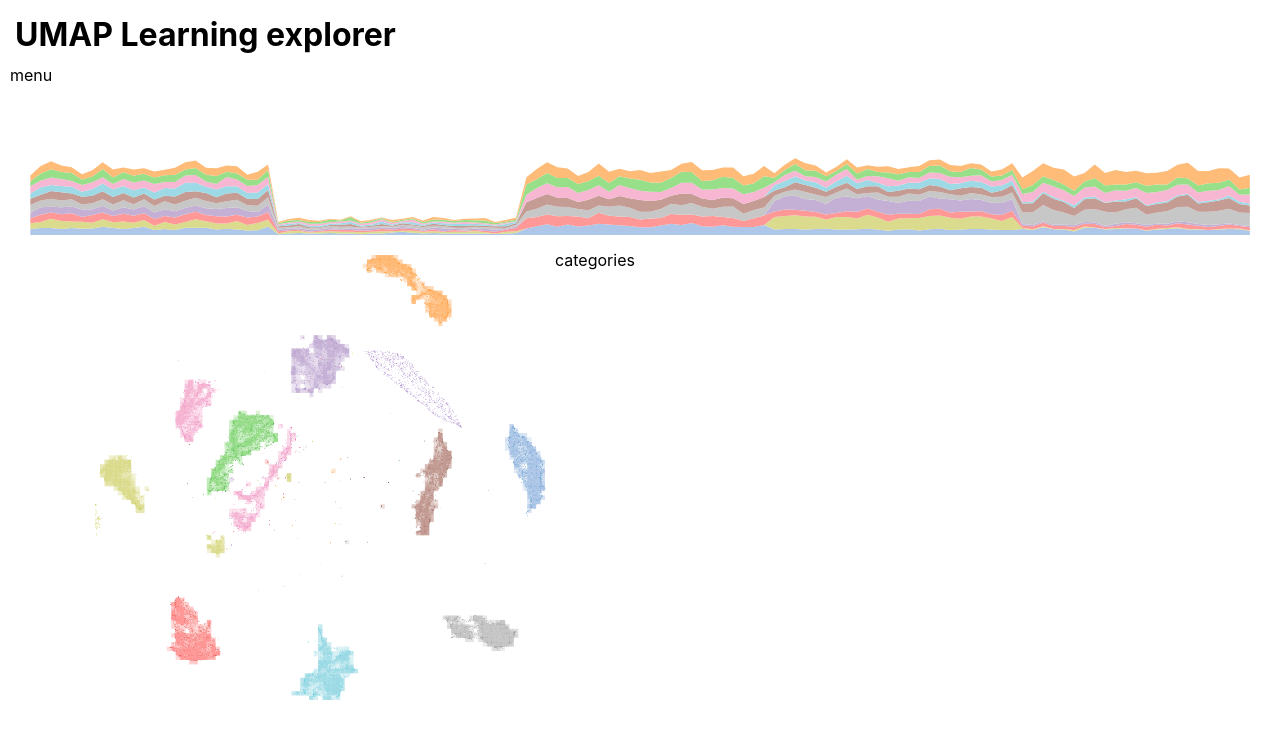
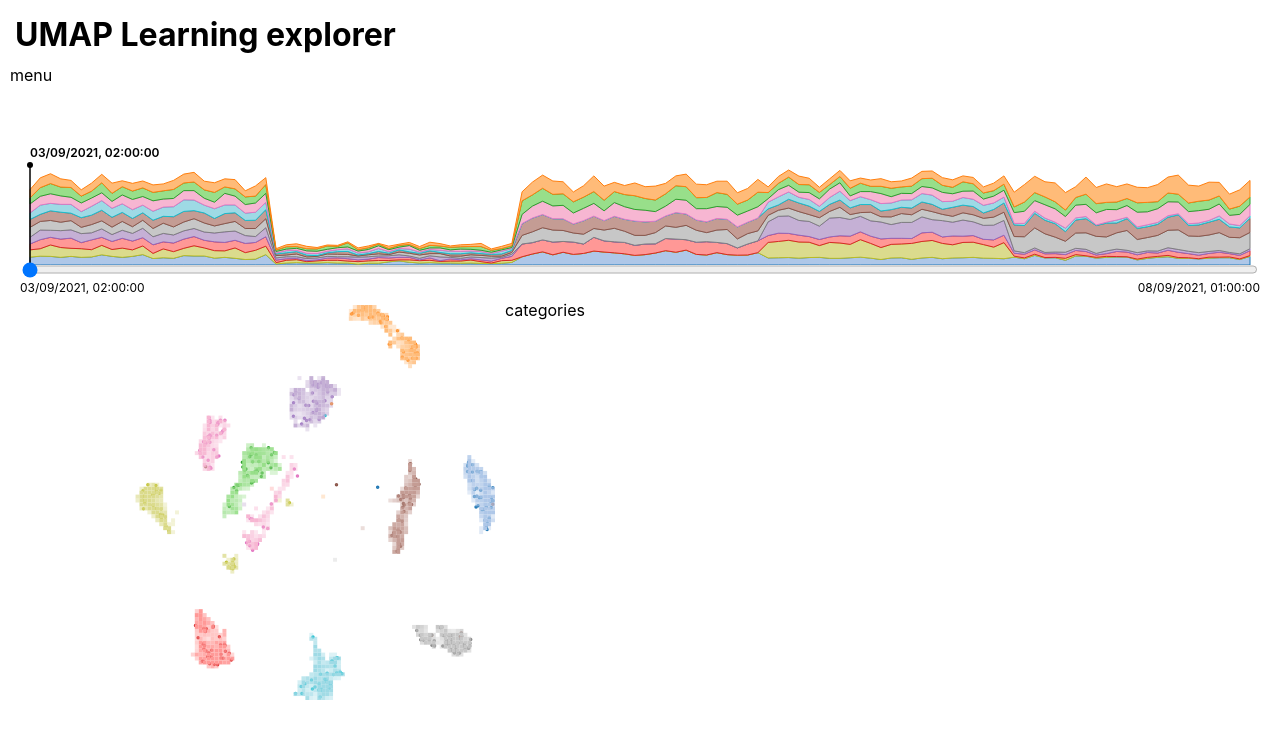
Before and after one commit to adammertel/umap-prediction-visualizer, a React (Create React App) app: page / in a window 1280 px wide. Shown: the top 738 px of the page. Built offline with nearby package versions, Linux system fonts and the light colour scheme.

Commit message:
Handle filtering by date

```diff
--- a/src/containers/dataloader.tsx
+++ b/src/containers/dataloader.tsx
@@ -1,6 +1,6 @@
 import React, { useEffect, useState } from "react";
 import { useRecoilState, useRecoilValue, useSetRecoilState } from "recoil";
-import { SDataLiv, SDataRef } from "../state";
+import { SDataLiv, SDataRef, STimeExtent, STimeSelection } from "../state";
 import * as d3 from "d3";
 
 interface IDataLoaderProps {}
@@ -12,27 +12,41 @@ export const DataLoader: React.FunctionComponent<IDataLoaderProps> = ({}) => {
   const setDataRef = useSetRecoilState(SDataRef);
   const setDataLiv = useSetRecoilState(SDataLiv);
 
+  const setTimeSelection = useSetRecoilState(STimeSelection);
+
   useEffect(() => {
     console.log("loading data");
     d3.csv(process.env.PUBLIC_URL + "/live.csv").then((data: any) => {
-      setDataLiv(
-        data.map((d: any) => {
+      const parsedData = data.map((d: any) => {
         const dParts = d.timestamp.split(" ");
 
         const dYear = dParts[0].split("-")[2];
-          const dMonth = dParts[0].split("-")[1];
-          const dDay = dParts[0].split("-")[0];
+        const dMonth = parseInt(dParts[0].split("-")[1]) - 1;
+        const dDay = parseInt(dParts[0].split("-")[0]);
 
-          const dHour = dParts[1].split(":")[0];
-          const dMinutes = dParts[1].split(":")[1];
+        const dHour = parseInt(dParts[1].split(":")[0]);
+        const dMinutes = parseInt(dParts[1].split(":")[1]);
+        const dSeconds = parseFloat(dParts[1].split(":")[2]);
+
+        const date = new Date(dYear, dMonth, dDay, dHour, 0, 0);
         return {
           x: parseFloat(d["0"]),
           y: parseFloat(d["1"]),
           cat: d["prediction"],
-            date: new Date(dYear, dMonth, dDay, dHour, dMinutes),
+          date: date,
         };
-        })
+      });
+
+      const minDate = new Date(
+        Math.min(...parsedData.map((d: any) => d.date.getTime()))
       );
+      const maxDate = new Date(
+        Math.max(...parsedData.map((d: any) => d.date.getTime()))
+      );
+
+      setTimeSelection(minDate);
+      setDataLiv(parsedData);
+
       setLoadedRef(true);
     });
     d3.csv(process.env.PUBLIC_URL + "/reference.csv").then((data: any) => {
--- a/src/containers/scatter.tsx
+++ b/src/containers/scatter.tsx
@@ -2,7 +2,8 @@ import React, { useEffect, useMemo, useRef } from "react";
 import { useRecoilState, useRecoilValue } from "recoil";
 import {
   SDataCategories,
-  SDataLivFiltered,
+  SDataLivExtent,
+  SDataLivSelected,
   SDataRef,
   SDataRefExtent,
   SSizesScatter,
@@ -17,11 +18,11 @@ interface IScatterProps {}
 
 export const Scatter: React.FunctionComponent<IScatterProps> = ({}) => {
   const containerSizes = useRecoilValue(SSizesScatter);
-  const dataExtent = useRecoilValue(SDataRefExtent);
+  const dataExtent = useRecoilValue(SDataLivExtent);
   const dataCategories = useRecoilValue(SDataCategories);
 
   const refData = useRecoilValue(SDataRef);
-  const livData = useRecoilValue(SDataLivFiltered);
+  const filteredData = useRecoilValue(SDataLivSelected);
 
   const histSize = 80;
   const histM = 5;
@@ -30,14 +31,6 @@ export const Scatter: React.FunctionComponent<IScatterProps> = ({}) => {
   const refChart = useRef<SVGSVGElement | null>(null);
   const refHistX = useRef<SVGSVGElement | null>(null);
   const refHistY = useRef<SVGSVGElement | null>(null);
-
-  const svgChartEl = useMemo(() => {
-    const svg = d3.select(refChart.current);
-    if (svg) {
-      svg.selectAll("*").remove();
-    }
-    return svg;
-  }, [refChart]);
 
   const scatterSize = useMemo(() => {
     return [
@@ -195,27 +188,27 @@ export const Scatter: React.FunctionComponent<IScatterProps> = ({}) => {
 
     if (svgEl && canvasReady && dataReady) {
       //console.log(scatterSize);
+      svgEl.selectAll(".points-wrapper").remove();
+
       const pointsEl = svgEl.append("g").attr("class", "points-wrapper");
-
-      svgChartEl.selectAll(".points-wrapper").remove();
       console.log("drawing data points");
 
-      if (livData && oneBinW > 0 && oneBinH > 0) {
-        livData.forEach((livPoint) => {
+      if (filteredData && oneBinW > 0 && oneBinH > 0) {
+        filteredData.forEach((livPoint) => {
           pointsEl
             .append("circle")
             .attr("class", "data-point")
             .attr("cx", scaleChartX(livPoint.x))
             .attr("cy", scaleChartY(livPoint.y))
-            .attr("r", 0.3)
-            .attr("stroke-width", 0)
-            .attr("stroke", "black")
-            .attr("fill", categoryColors[livPoint.cat][1]);
+            .attr("r", 1)
+            .attr("stroke-width", 1.5)
+            .attr("stroke", categoryColors[livPoint.cat][1])
+            .attr("fill", categoryColors[livPoint.cat][0]);
         });
       }
       console.log("drawing data points ended");
     }
-  }, [livData, oneBinW, oneBinH]);
+  }, [filteredData, oneBinW, oneBinH]);
 
   return (
     <div
--- a/src/containers/timeline.tsx
+++ b/src/containers/timeline.tsx
@@ -4,7 +4,11 @@ import {
   SDataCategories,
   SDataLiv,
   SDataTimeExtent,
+  SMaxInTimeIntervals,
   SSizesTimeline,
+  STimeExtent,
+  STimeIntervals,
+  STimeSelection,
 } from "../state";
 import * as d3 from "d3";
 import { scaleLinear, select } from "d3";
@@ -13,13 +17,27 @@ import { Category, categoryColors } from "../variables";
 
 interface ITimelineProps {}
 
+const sliderH = 30;
+
 export const Timeline: React.FunctionComponent<ITimelineProps> = ({}) => {
   const containerSizes = useRecoilValue(SSizesTimeline);
   const dataTimeExtent = useRecoilValue(SDataTimeExtent);
   const dataCategories = useRecoilValue(SDataCategories);
 
+  const timeIntervals = useRecoilValue(STimeIntervals);
+  const maxInTimeIntervals = useRecoilValue(SMaxInTimeIntervals);
+
+  const timeExtent = useRecoilValue(STimeExtent);
+  const [timeSelection, setTimeSelection] = useRecoilState(STimeSelection);
+
   const dataLiv = useRecoilValue(SDataLiv);
-  const chartM = 10;
+  const chartMX = 20;
+  const chartMT = 25;
+
+  const timeLineH = useMemo<number>(
+    () => containerSizes.h - sliderH,
+    [containerSizes.h]
+  );
 
   const refTimeline = useRef<SVGSVGElement | null>(null);
   const svgEl = useMemo(() => {
@@ -38,16 +56,16 @@ export const Timeline: React.FunctionComponent<ITimelineProps> = ({}) => {
   // define temporal scale
   const scaleX = useMemo(() => {
     return scaleLinear()
-      .domain([dataTimeExtent[0], dataTimeExtent[1]])
-      .range([chartM, containerSizes.w - 1 * chartM]);
+      .domain([timeIntervals[0], timeIntervals[timeIntervals.length - 1]])
+      .range([chartMX, containerSizes.w - 1 * chartMX]);
   }, [containerSizes.w, JSON.stringify(dataTimeExtent)]);
 
   // define y scale
   const scaleY = useMemo(() => {
     return scaleLinear()
-      .domain([0, 500])
-      .range([containerSizes.h - 1 * chartM, chartM]);
-  }, [containerSizes]);
+      .domain([0, maxInTimeIntervals])
+      .range([timeLineH, chartMT]);
+  }, [containerSizes, maxInTimeIntervals]);
 
   var area = d3
     .area()
@@ -61,54 +79,33 @@ export const Timeline: React.FunctionComponent<ITimelineProps> = ({}) => {
       return scaleY(d[2]);
     });
 
-  const timeIntervals = useMemo(() => {
-    const startDate = dataTimeExtent[0];
-    const endDate = dataTimeExtent[1];
-    const interval = 60 * 60 * 1000;
-    const intervals = [];
-
-    for (
-      let current = startDate;
-      current <= endDate;
-      current = new Date(current.getTime() + interval)
-    ) {
-      intervals.push(current);
-    }
-    return intervals;
-  }, [dataLiv, dataTimeExtent]);
-
   const stackedTimelineData = useMemo(() => {
     const stackedData: any = {};
     dataCategories.forEach((cat) => {
       stackedData[cat] = [];
     });
 
-    timeIntervals.forEach((timeIntervalTo: Date, ti) => {
-      if (ti !== 0) {
-        const timeIntervalFrom = timeIntervals[ti - 1];
-
+    timeIntervals.forEach((timeInterval: Date, ti) => {
       const dataTimeInterval = dataLiv.filter(
-          (d) => d.date > timeIntervalFrom && d.date < timeIntervalTo
+        (d) => d.date.valueOf() === timeInterval.valueOf()
       );
 
       let timePointSum = 0;
       dataCategories.forEach((cat) => {
-          const dataCatInInterval = dataTimeInterval.filter(
-            (d) => d.cat === cat
-          );
+        const dataCatInInterval = dataTimeInterval.filter((d) => d.cat === cat);
 
         stackedData[cat].push([
-            timeIntervalTo,
+          timeInterval,
           timePointSum,
           timePointSum + dataCatInInterval.length,
         ]);
 
         timePointSum += dataCatInInterval.length;
       });
-      }
     });
+
     return stackedData;
-  }, [dataLiv, scaleX, timeIntervals]);
+  }, [dataLiv, scaleX, timeIntervals.length]);
 
   //const [timelineEl, setTimelineEl] = useState<any>(false);
   useEffect(() => {
@@ -122,11 +119,66 @@ export const Timeline: React.FunctionComponent<ITimelineProps> = ({}) => {
         el.append("path")
           .attr("class", `timeline-area timeline-area-${cat}`)
           .style("fill", categoryColors[cat as Category][0])
+          .style("stroke-width", 1)
+          .style("stroke", categoryColors[cat as Category][1])
           .attr("d", area(stackedCatData as any));
       });
     }
     //setTimelineEl(el);
   }, [stackedTimelineData]);
+
+  // selection line
+  useEffect(() => {
+    const svgEl = select(refTimeline.current);
+    if (svgEl && dataReady && canvasReady) {
+      svgEl.selectAll(`.timeline-selection`).remove();
+      //timelineEl.remove();
+      const el = svgEl.append("g").attr("class", "timeline-selection");
+
+      const lineX = scaleX(timeSelection);
+
+      el.append("line")
+        .attr("class", `timeline-selection-line`)
+        .attr("x1", lineX)
+        .attr("x2", lineX)
+        .attr("y1", chartMT - 5)
+        .attr("y2", timeLineH)
+        .style("stroke", "black")
+        .style("stroke-width", 1.5);
+
+      el.append("circle")
+        .attr("class", `timeline-selection-line`)
+        .attr("cx", lineX)
+        .attr("cy", chartMT - 5)
+        .attr("r", 3)
+        .style("fill", "black")
+        .style("stroke-width", 0);
+    }
+    //setTimelineEl(el);
+  }, [
+    stackedTimelineData,
+    timeSelection.valueOf(),
+    containerSizes,
+    timeLineH,
+    timeIntervals.length,
+  ]);
+
+  const selectedValueLabelX = useMemo<number>(() => {
+    const minX = 20;
+    const maxX = containerSizes.w - 120;
+    const x =
+      (containerSizes.w / timeIntervals.length) *
+        timeIntervals.indexOf(timeSelection) -
+      100;
+
+    if (x < minX) {
+      return minX;
+    }
+    if (x > maxX) {
+      return maxX;
+    }
+    return x;
+  }, [containerSizes.w, timeIntervals.length, timeSelection.valueOf()]);
 
   return (
     <div
@@ -143,12 +195,54 @@ export const Timeline: React.FunctionComponent<ITimelineProps> = ({}) => {
       {canvasReady && (
         <svg
           ref={refTimeline}
-          style={{ bottom: 0, right: 0 }}
+          style={{ bottom: timeLineH, right: 0 }}
           id="timeline"
           width={containerSizes.w}
-          height={containerSizes.h}
+          height={timeLineH}
         />
       )}
+      <div id="timeslider" style={{}}>
+        <input
+          id="timeslider-input"
+          style={{
+            left: chartMX - 10,
+            right: chartMX - 10,
+            top: timeLineH - 5,
+          }}
+          type="range"
+          min={0}
+          max={timeIntervals.length - 1}
+          value={timeIntervals.indexOf(timeSelection)}
+          onChange={(e) =>
+            setTimeSelection(timeIntervals[parseInt(e.target.value)])
+          }
+        ></input>
+        <div id="timeslider-minmax-labels">
+          <div
+            className="timeslider-label-min timeslider-label"
+            style={{ top: timeLineH + 5 }}
+          >
+            {dataTimeExtent[0].toLocaleString("en-GB", { timeZone: "CET" })}
+          </div>
+          <div
+            className="timeslider-label-max timeslider-label"
+            style={{ top: timeLineH + 5 }}
+          >
+            {dataTimeExtent[1].toLocaleString("en-GB", { timeZone: "CET" })}
+          </div>
+        </div>
+        <div
+          id="timeslider-selected-label"
+          style={{
+            top: 0,
+            left: selectedValueLabelX,
+          }}
+        >
+          <div className="timeslider-label-min timeline-label">
+            {timeSelection.toLocaleString("en-GB", { timeZone: "CET" })}
+          </div>
+        </div>
+      </div>
     </div>
   );
 };
--- a/src/index.scss
+++ b/src/index.scss
@@ -1,3 +1,6 @@
+$COLOR_PRIMARY: "black";
+$COLOR_WHITE: "white";
+
 html,
 body,
 #root,
@@ -48,3 +51,61 @@ code {
     background-color: white;
   }
 }
+
+#container-timeline {
+  #timeslider {
+    margin-top: 0px;
+
+    #timeslider-minmax-labels {
+      display: block;
+      width: 100%;
+      .timeslider-label {
+        position: absolute;
+        font-size: 12px;
+        margin: 10px;
+        top: 0;
+      }
+      .timeslider-label-min {
+        left: 0;
+      }
+      .timeslider-label-max {
+        right: 0;
+      }
+    }
+    #timeslider-input {
+      position: absolute;
+    }
+    #timeslider-selected-label {
+      position: absolute;
+      font-size: 12px;
+      font-weight: 600;
+    }
+  }
+  input[type="range"] {
+    color: $COLOR_PRIMARY;
+    border-radius: 10px;
+    height: 15px;
+  }
+  input[type="range"]::-webkit-slider-thumb {
+    height: 25px;
+    width: 15px;
+    border-radius: 5px;
+    background: $COLOR_PRIMARY;
+    cursor: pointer;
+    -webkit-appearance: none;
+  }
+  input[type="range"]::-webkit-slider-runnable-track {
+    background: $COLOR_WHITE;
+    height: 15px;
+    border-radius: 10px;
+    margin-top: 0;
+  }
+
+  #section-selector {
+    margin-left: 30px;
+
+    #selector-title {
+      font-weight: bold;
+    }
+  }
+}
--- a/src/state.tsx
+++ b/src/state.tsx
@@ -1,3 +1,4 @@
+import { selection } from "d3";
 import { atom, selector } from "recoil";
 import { Category } from "./variables";
 
@@ -27,25 +28,13 @@ export const SDataLiv = atom<IDataPointLiv[]>({
   default: [],
 });
 
-export const SDataTimeExtent = selector<[Date, Date]>({
-  key: "dataTimeExtent",
+export const SDataLivSelected = selector<IDataPointLiv[]>({
+  key: "dataLivSelected",
   get: ({ get }) => {
     const data = get(SDataLiv);
-    if (data.length) {
-      const sortedData = [...data];
-      sortedData.sort((a, b) => (a.date > b.date ? 1 : -1));
-      return [sortedData[0].date, sortedData[data.length - 1].date];
-    } else {
-      return [new Date(), new Date()];
-    }
-  },
-});
+    const selectedDate = get(STimeSelection);
 
-export const SDataLivFiltered = selector<IDataPointLiv[]>({
-  key: "dataLivFiltered",
-  get: ({ get }) => {
-    const data = get(SDataLiv);
-    return data;
+    return data.filter((d) => d.date.valueOf() === selectedDate.valueOf());
   },
 });
 
@@ -90,13 +79,80 @@ export const SDataLivExtent = selector<[number, number, number, number]>({
 });
 
 /**
+ * Handling time filtering
+ */
+
+export const STimeExtent = atom<[Date, Date]>({
+  key: "timeExtent",
+  default: [new Date(), new Date()],
+});
+
+export const STimeSelection = atom<Date>({
+  key: "timeSelection",
+  default: new Date(),
+});
+
+export const SDataTimeExtent = selector<[Date, Date]>({
+  key: "dataTimeExtent",
+  get: ({ get }) => {
+    const data = get(SDataLiv);
+    if (data.length) {
+      const sortedData = [...data];
+      sortedData.sort((a, b) => (a.date > b.date ? 1 : -1));
+
+      return [sortedData[0].date, sortedData[data.length - 1].date];
+    } else {
+      return [new Date(), new Date()];
+    }
+  },
+});
+
+export const SMaxInTimeIntervals = selector<number>({
+  key: "maxIndataTimeIntervals",
+  get: ({ get }) => {
+    const intervals = get(STimeIntervals);
+    const data = get(SDataLiv);
+    let maxInInterval = 0;
+
+    intervals.forEach((timeInterval: Date, ti) => {
+      const dataTimeInterval = data.filter(
+        (d) => d.date.valueOf() === timeInterval.valueOf()
+      );
+      if (dataTimeInterval.length > maxInInterval) {
+        maxInInterval = dataTimeInterval.length;
+      }
+    });
+    return maxInInterval;
+  },
+});
+
+export const STimeIntervals = selector<Date[]>({
+  key: "dataTimeIntervals",
+  get: ({ get }) => {
+    const startDate = get(SDataTimeExtent)[0];
+    const endDate = get(SDataTimeExtent)[1];
+    const interval = 60 * 60 * 1000;
+    const intervals = [];
+
+    for (
+      let current = startDate;
+      current <= endDate;
+      current = new Date(current.getTime() + interval)
+    ) {
+      intervals.push(current);
+    }
+    return intervals;
+  },
+});
+
+/**
  * Handling sizes
  */
 
 const SIZE_SETTINGS = {
   APP_P: 10,
   HEADER_H: 50,
-  TIMELINE_H: 100,
+  TIMELINE_H: 150,
   MENU_H: 75,
   SCATTER_W: 500,
   CONTAINER_M: 5,
```
Lines whose indentation alone changed are shown as unchanged.
